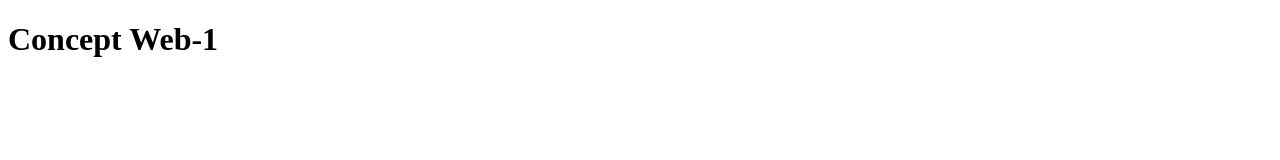
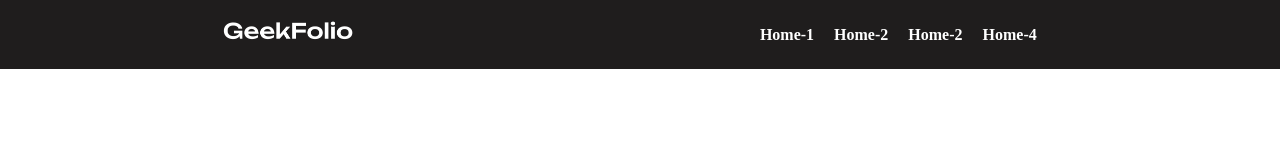
Before and after one commit to frustrated018/first-concept-website, a plain HTML site: page index.html in a window 1280 px wide. Drawn offline with Linux system fonts and the light colour scheme.

Commit message:
Added a navigation section to the top of the site

```diff
--- a/index.html
+++ b/index.html
@@ -7,6 +7,30 @@
     <link rel="stylesheet" href="style.css">
 </head>
 <body>
-    <h1>Concept Web-1</h1>
+    <header>
+        <nav>
+            <div class="menu-container">
+                <div class="logo">
+                    <img class="menu-logo" src="./logo/logo-light.png" alt="Menu logo">
+                </div>
+                <div class="menu-items">
+                 <li class="item-no">Home-1</li>
+                 <li class="item-no">Home-2</li>
+                 <li class="item-no">Home-2</li>
+                 <li class="item-no">Home-4</li>
+
+                </div>
+            </div>
+        </nav>
+    </header>
+    <main>
+
+    </main>
+<footer>
+
+</footer>
+
+
+
 </body>
 </html>
--- a/style.css
+++ b/style.css
@@ -0,0 +1,29 @@
+*{
+    margin: 0px;
+    padding: 0px;
+}
+.menu-container{
+    background-color: rgb(31, 29, 29) ;
+    padding: 20px;
+    display: flex;
+    align-items: center;
+    justify-content: space-around;
+}
+.menu-logo{
+    width: 130px;
+}
+.menu-items{
+    list-style: none;
+    color: white;
+    display: flex;
+}
+.item-no{
+    margin-right: 20px;
+    pad: 7px;
+    font-weight: bold;
+    font-family: serif;
+}
+.item-no:hover{
+    color: aqua;
+    cursor: pointer ;
+}
```
